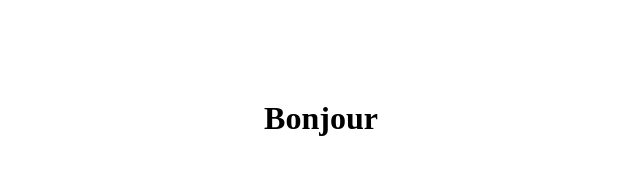
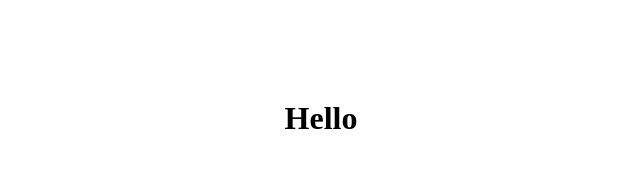
Before and after one commit to Torx/Hello-world, a plain HTML site: page index.html in a window 1280 px wide. Shown: the whole page, without its empty margins (319-959 px from the left). Drawn offline with Linux system fonts and the light colour scheme.

Commit message:
Change Bonjour to Hello

```diff
--- a/index.html
+++ b/index.html
@@ -11,6 +11,6 @@
 		</style>
 	</head>
 	<body>
-		<h1>Bonjour</h1>
+		<h1>Hello</h1>
 	</body>
 </html>
```
